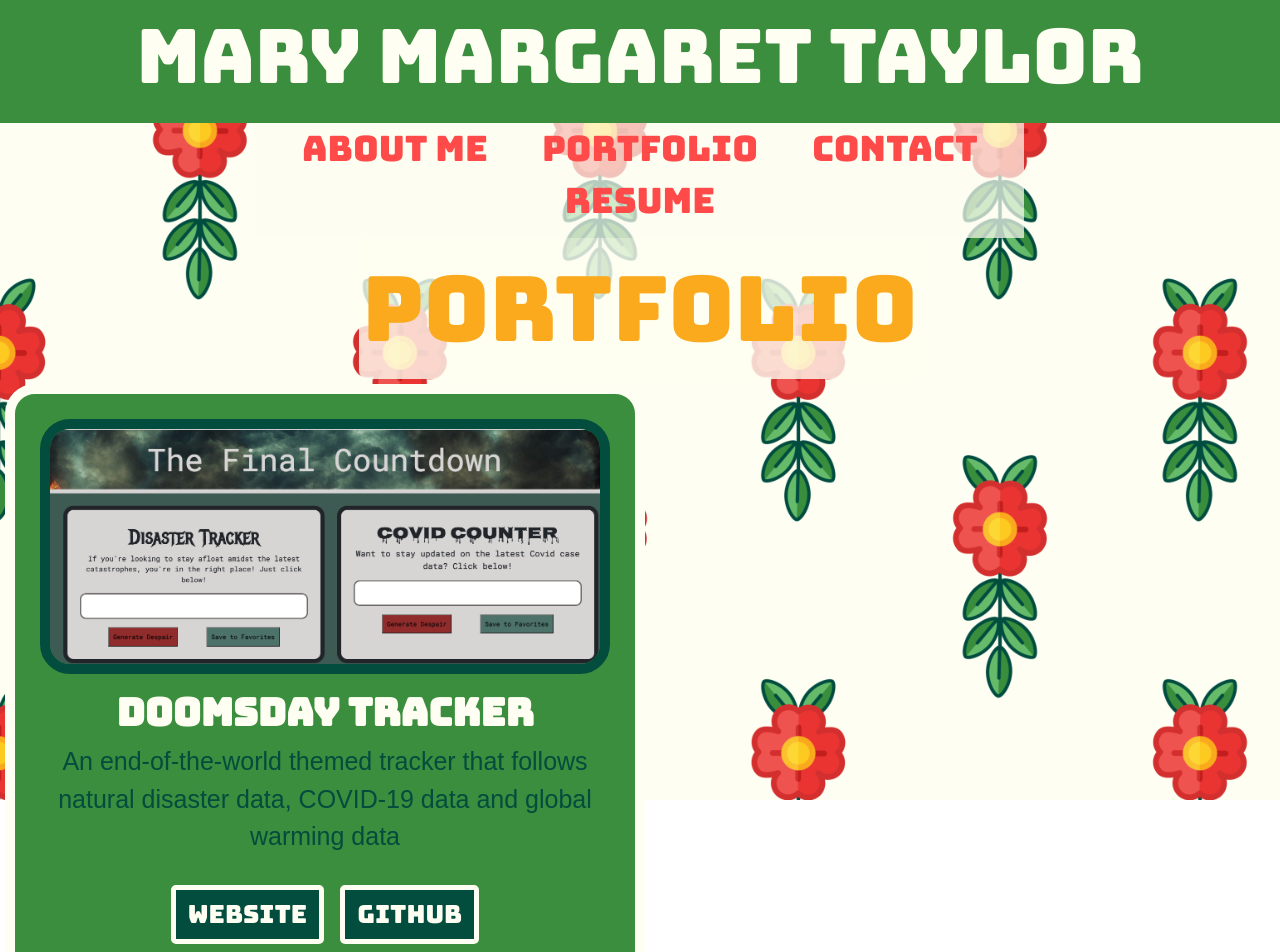
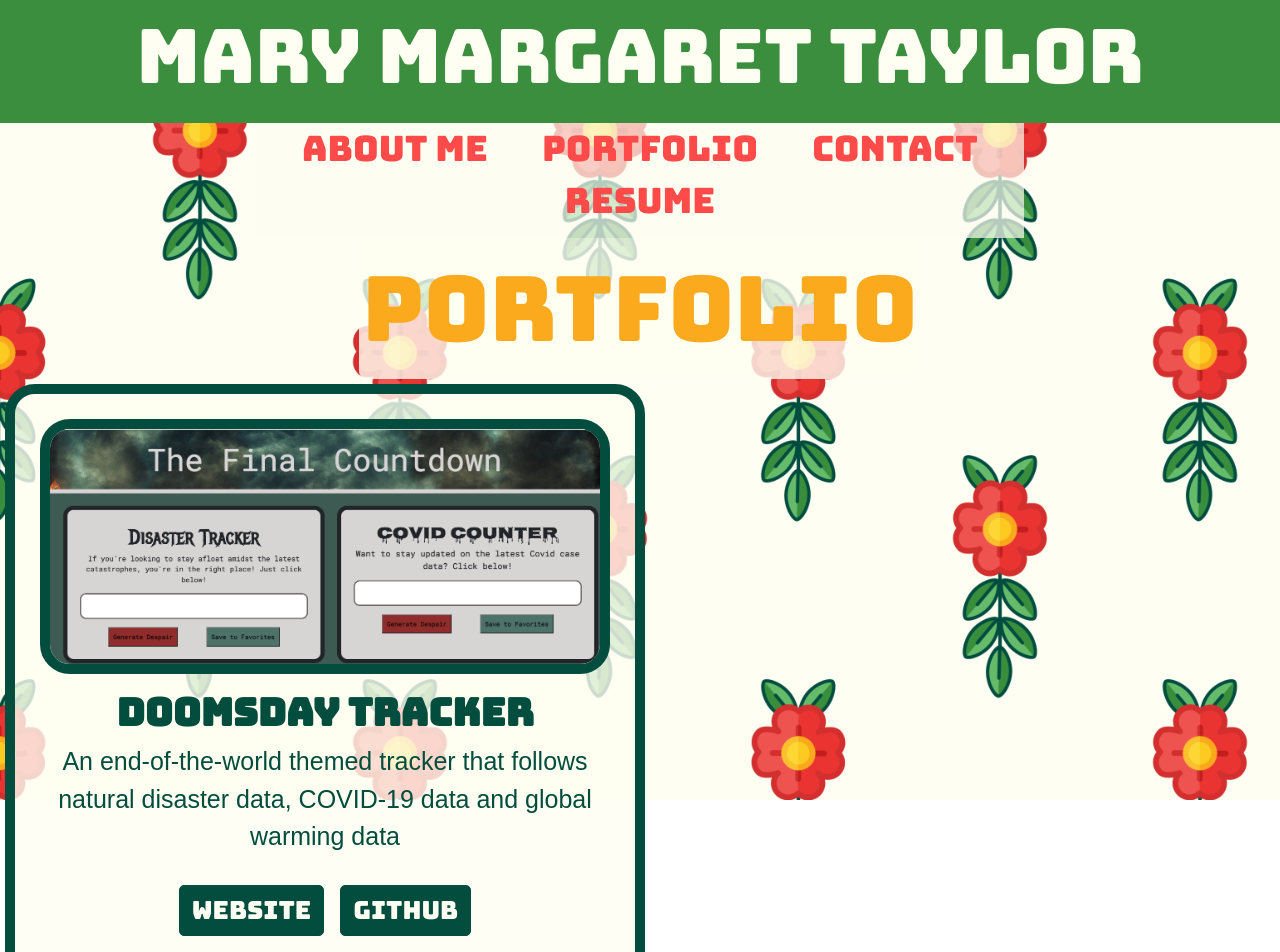
Before and after one commit to mmtaylor7/portfolio-react, a React (Create React App) app: page /portfolio in a window 1280 px wide. Shown: the top 952 px of the page. Built offline with nearby package versions, Linux system fonts and the light colour scheme; a web font is replaced by a local one.

Commit message:
went back to original app card

```diff
--- a/src/components/AppCard/AppCard.css
+++ b/src/components/AppCard/AppCard.css
@@ -4,13 +4,13 @@
 .app-card {
   width: 640px;
   height: 100%;
-  background-color: #3a8e3d;
+  background-color: #fefef2cd;
   justify-content: center;
   align-items: center;
   border-style: solid;
   border-width: 10px;
   border-radius: 30px;
-  border-color: #fefef2;
+  border-color: #024d3e;
   padding: 25px;
   margin: 5px 5px 5px 5px;
 }
@@ -25,7 +25,7 @@
 .app-title {
   font-family: "Bungee", cursive;
   font-size: 38px;
-  color: #fefef2;
+  color: #024d3e;
   font-weight: bold;
 }
 
@@ -42,8 +42,7 @@
   font-family: "Bungee", cursive;
   font-size: 25px;
   border-style: solid;
-  border-width: 5px;
-  border-color: #fefef2;
+  border-color: #024d3e;
   border-radius: 5px;
   margin-top: 13px;
   margin-left: 8px;
@@ -51,9 +50,7 @@
 }
 
 .project-buttons:hover {
-  background-color: #faaa1c;
-  border-style: solid;
-  border-color: #fefef2;
+  background-color: #3a8e3d;
   transform: scale(1.1);
 }
 
```
